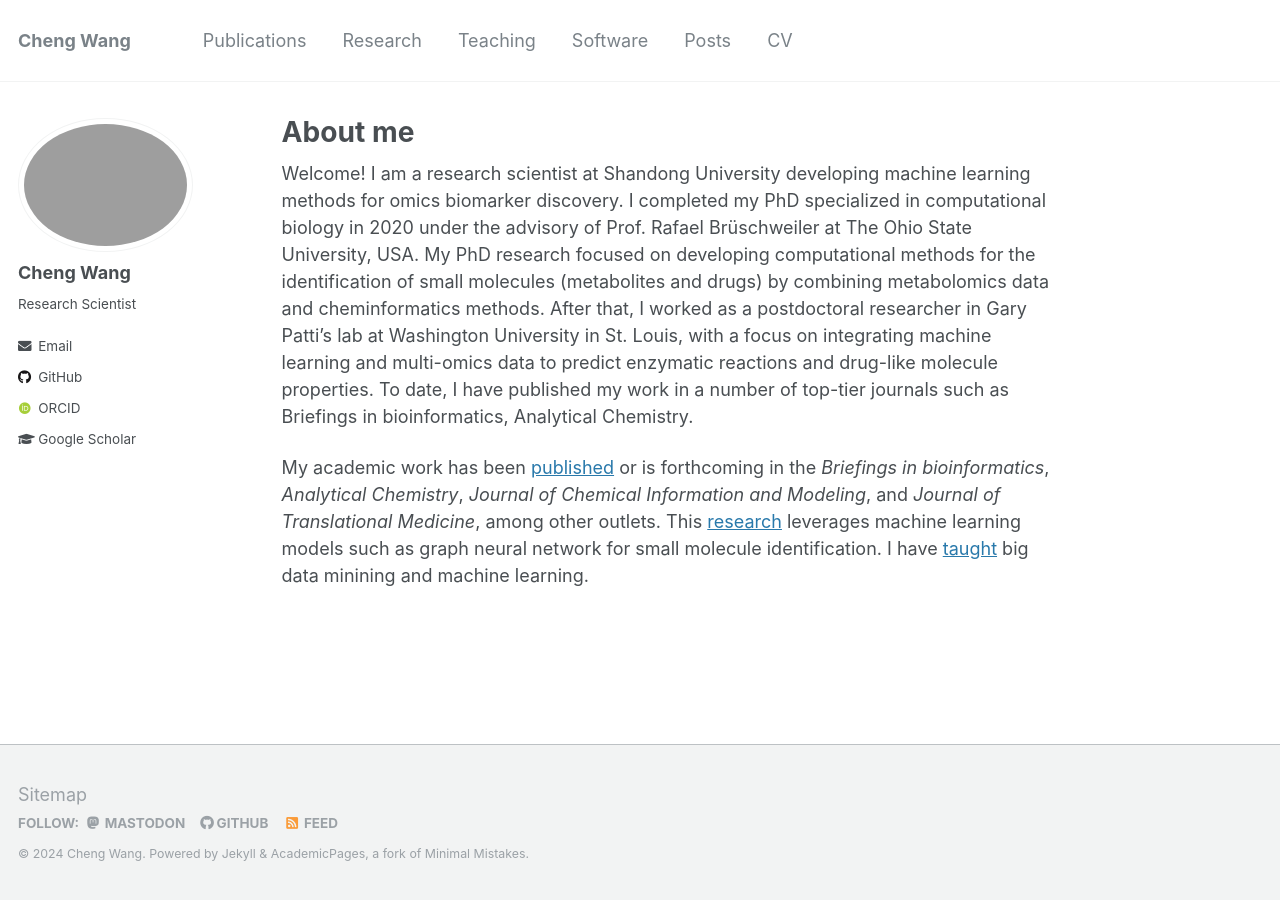
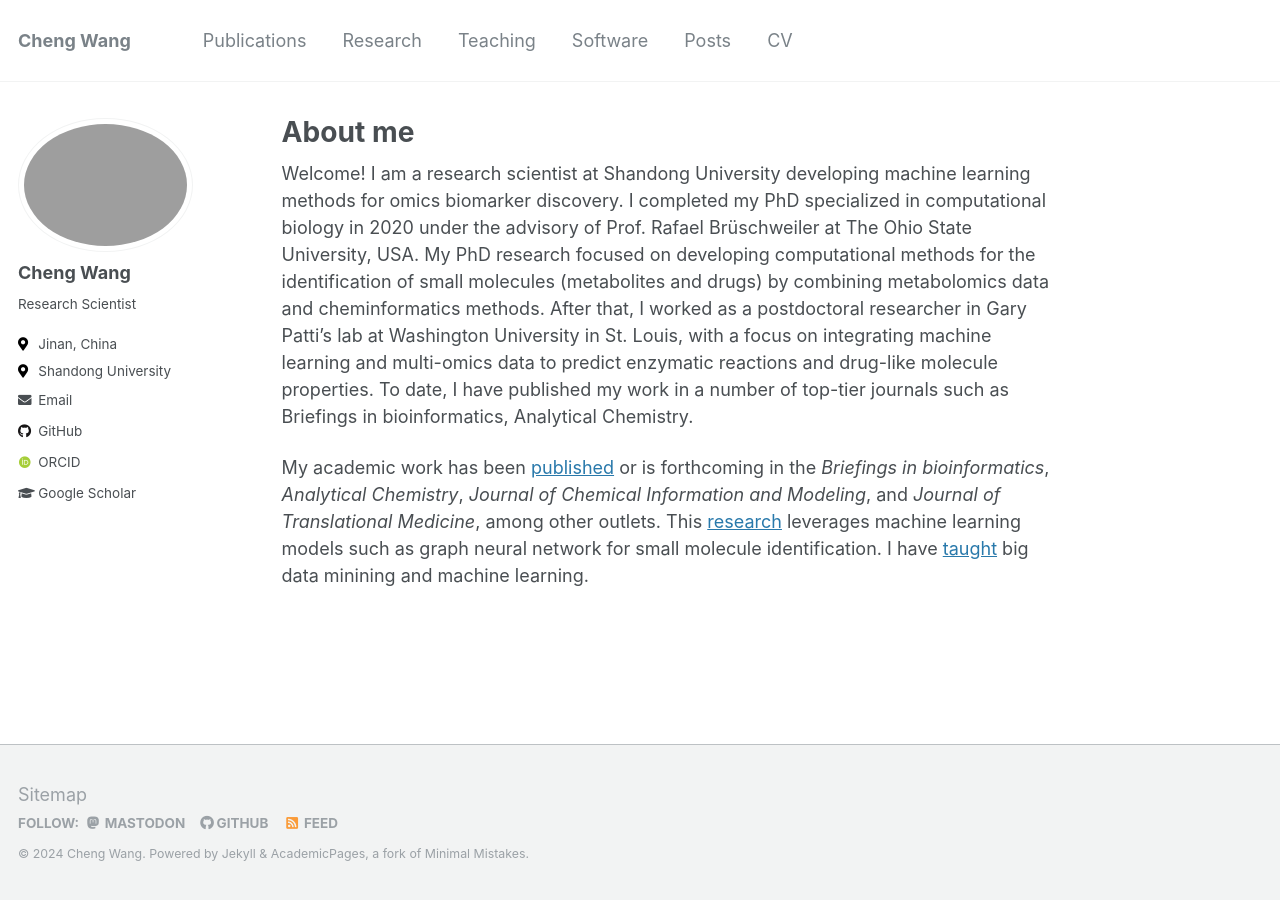
Before and after one commit to chengwangbio/chengwangbio.github.io, a Jekyll site: the page built from _pages/about.md, in a window 1280 px wide. Built offline with Jekyll 4.4.1, drawn with Linux system fonts in a browser that asks for light colours; some web fonts are replaced.

Commit message:
Update files

```diff
--- a/_config.yml
+++ b/_config.yml
@@ -57,14 +57,14 @@ yandex_site_verification :
 
 # Social Sharing
 mastodon:
-  username               : "fosstodon.org/@jayrobw"
+  username               : ""
 twitter:
   username               :
 facebook:
   username               :
   app_id                 :
   publisher              :
-og_image                 : profile.jpeg # Open Graph/Twitter default site image
+og_image                 : profile.png # Open Graph/Twitter default site image
 # For specifying social profiles
 # - https://developers.google.com/structured-data/customize/social-profiles
 social:
@@ -87,13 +87,13 @@ author:
   name             : "Cheng Wang"
   avatar           : "profile.png"
   bio              : "Research Scientist"
-  location         :
-  employer         :
+  location         : "Jinan, China"
+  employer         : "Shandong University"
   pubmed           :
-  orcid            : "http://orcid.org/0000-0001-9259-3883"
-  googlescholar    : "https://scholar.google.com/citations?user=fiaPSmgAAAAJ"
+  orcid            : "http://orcid.org/0000-0001-8135-4473"
+  googlescholar    : "https://scholar.google.com/citations?user=UAZhchQAAAAJ&hl=en"
   email            : "chengwangsdu@outlook.com"
-  researchgate     :  # example: "https://www.researchgate.net/profile/yourprofile"
+  researchgate     :
   uri              :
   bitbucket        :
   codepen          :
@@ -106,13 +106,13 @@ author:
   google_plus      :
   keybase          :
   instagram        :
-  impactstory      : #"https://profiles.impactstory.org/u/xxxx-xxxx-xxxx-xxxx"
+  impactstory      :
   lastfm           :
   linkedin         :
   mastodon         :
   pinterest        :
   soundcloud       :
-  stackoverflow    : #"https://stackoverflow.com/users/10912314/jayrobwilliams"
+  stackoverflow    :
   steam            :
   tumblr           :
   twitter          :
@@ -260,7 +260,7 @@ sass:
 permalink: /:categories/:title/
 # paginate: 5 # amount of posts to show
 # paginate_path: /page:num/
-timezone: America/Chicago # http://en.wikipedia.org/wiki/List_of_tz_database_time_zones
+timezone: Asia/Shanghai # http://en.wikipedia.org/wiki/List_of_tz_database_time_zones
 
 
 # Plugins
```
Also changed, not shown: 3 other files.
